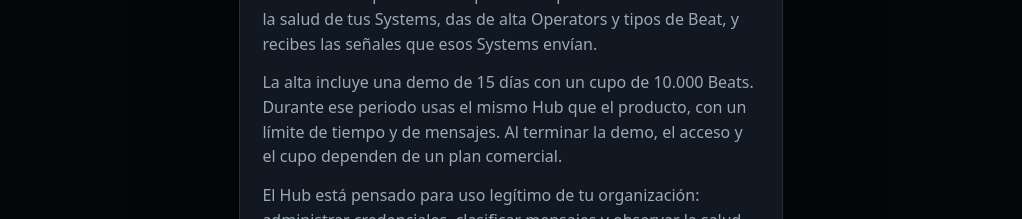
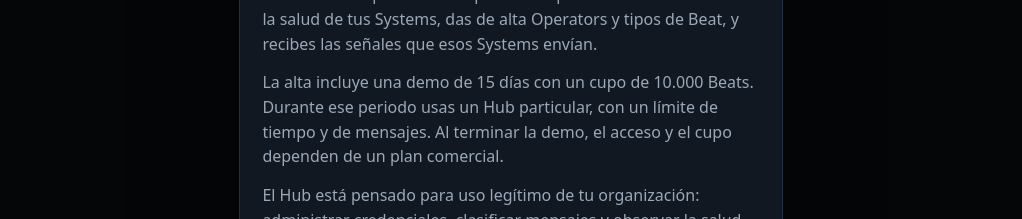
Before and after one commit to asuarezv/beatlab, a React (Vite) app in the folder frontend/: page /registro in a window 1280 px wide. Both pictures are taken after a click on the button "términos y condiciones". Shown: the part 197-416 px from the top of the page, without its empty margins (129-1151 px from the left). Built offline with nearby package versions, Linux system fonts and the light colour scheme; no server answers.

Commit message:
Clarify that the demo period uses a dedicated Hub, not the same product instance.
Co-authored-by: Cursor <cursoragent@cursor.com>

```diff
--- a/frontend/src/components/TermsDialog.jsx
+++ b/frontend/src/components/TermsDialog.jsx
@@ -111,7 +111,7 @@ export default function TermsDialog({ open, onClose }) {
             </p>
             <p>
               La alta incluye una demo de 15 días con un cupo de 10.000 Beats.
-              Durante ese periodo usas el mismo Hub que el producto, con un
+              Durante ese periodo usas un Hub particular, con un
               límite de tiempo y de mensajes. Al terminar la demo, el acceso y
               el cupo dependen de un plan comercial.
             </p>
```
